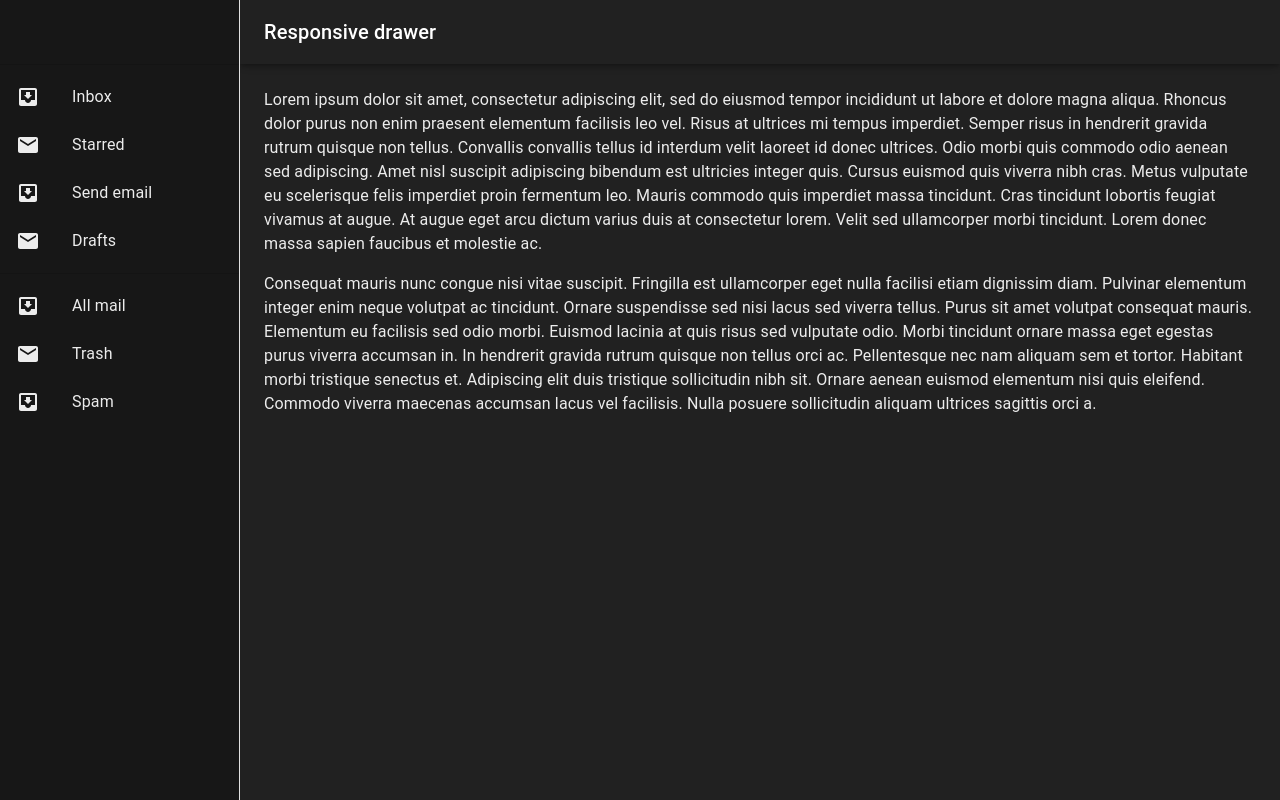
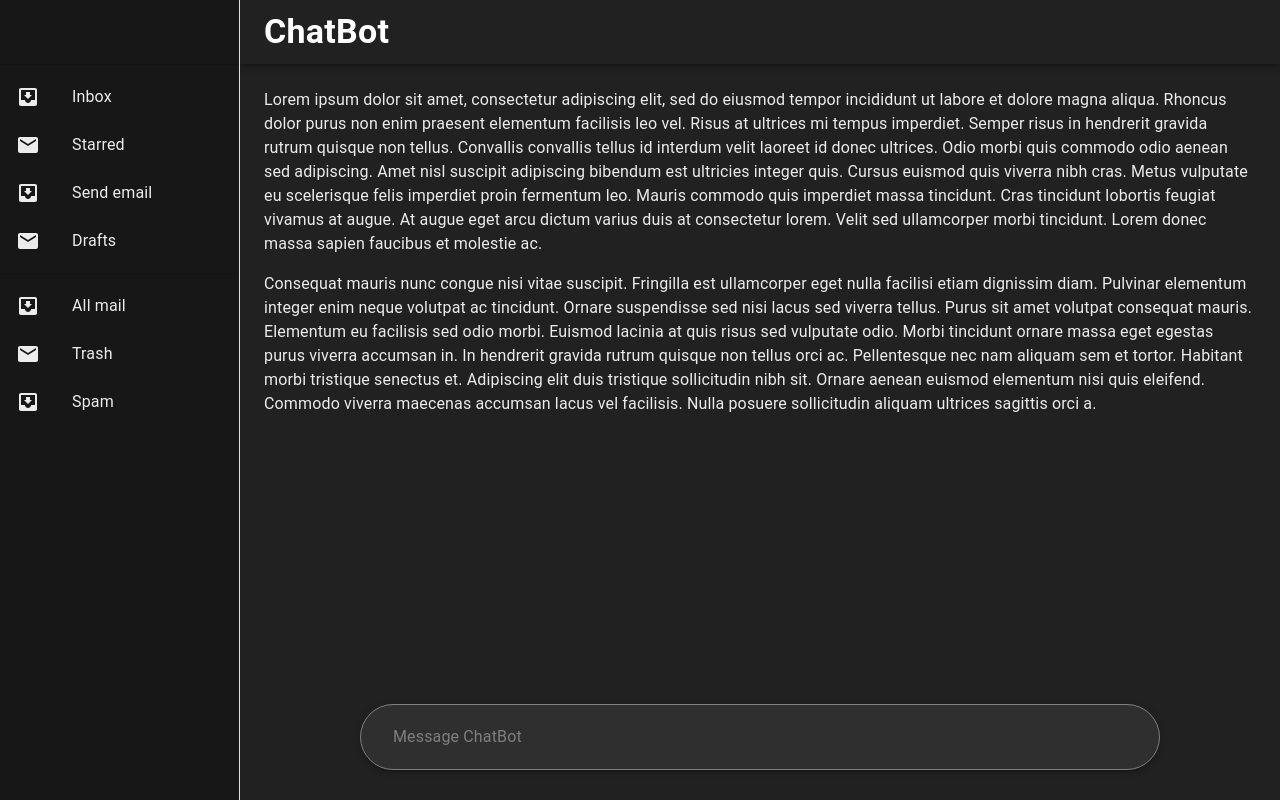
Before and after one commit to abhishekpatil4/chatBot, a React (Vite) app: page / in a window 1280 px wide. Built offline with nearby package versions, Linux system fonts and the light colour scheme.

Commit message:
feat: add message input box

```diff
--- a/src/components/pages/Home.jsx
+++ b/src/components/pages/Home.jsx
@@ -17,6 +17,11 @@ import MenuIcon from '@mui/icons-material/Menu';
 import Toolbar from '@mui/material/Toolbar';
 import Typography from '@mui/material/Typography';
 import { useTheme } from '@emotion/react';
+import TextField from '@mui/material/TextField';
+import { colors } from '@mui/material';
+import Input from '@mui/material/Input';
+
+
 
 const drawerWidth = 240;
 
@@ -96,8 +101,8 @@ function Home(props) {
                     >
                         <MenuIcon />
                     </IconButton>
-                    <Typography variant="h6" noWrap component="div">
-                        Responsive drawer
+                    <Typography variant="h4" noWrap component="div" sx={{ fontWeight: 600 }}>
+                        ChatBot
                     </Typography>
                 </Toolbar>
             </AppBar>
@@ -128,6 +133,7 @@ function Home(props) {
                     sx={{
                         display: { xs: 'none', sm: 'block' },
                         '& .MuiDrawer-paper': { boxSizing: 'border-box', width: drawerWidth },
+
                     }}
                     open
                 >
@@ -139,7 +145,7 @@ function Home(props) {
                 sx={{ flexGrow: 1, p: 3, width: { sm: `calc(100% - ${drawerWidth}px)` }, backgroundColor: theme.palette.primary.main, height: '100vh' }}
             >
                 <Toolbar />
-                <Typography paragraph>
+                <Typography paragraph   >
                     Lorem ipsum dolor sit amet, consectetur adipiscing elit, sed do eiusmod
                     tempor incididunt ut labore et dolore magna aliqua. Rhoncus dolor purus non
                     enim praesent elementum facilisis leo vel. Risus at ultrices mi tempus
@@ -166,8 +172,26 @@ function Home(props) {
                     eleifend. Commodo viverra maecenas accumsan lacus vel facilisis. Nulla
                     posuere sollicitudin aliquam ultrices sagittis orci a.
                 </Typography>
+                <Box sx={{ display: 'flex', justifyContent: 'center' }}>
+                    {/* <TextField
+                        id="outlined-multiline-flexible"
+                        label="Enter question"
+                        multiline
+                        maxRows={4}
+                        sx={{ backgroundColor: theme.palette.tertiary.main, minWidth: '50rem' }}
+                    /> */}
+                    <Input disableUnderline placeholder='Message ChatBot'
+                    sx={{ backgroundColor: theme.palette.tertiary.main, color:theme.palette.lightWhite.main, height: "3rem", border: '1px solid gray', borderRadius: '80px', minWidth: '50rem',
+                    padding:'2rem',
+                    boxShadow:3,
+                    position:'fixed',
+                    bottom:30
+
+                    }} />
+
+                </Box>
             </Box>
-        </Box>
+        </Box >
     );
 }
 export default Home;
--- a/src/index.css
+++ b/src/index.css
@@ -26,6 +26,7 @@ body {
   font-family: "Ubuntu", sans-serif;
   margin: 0;
 }
+
 /*
 h1 {
   font-size: 3.2em;
```
